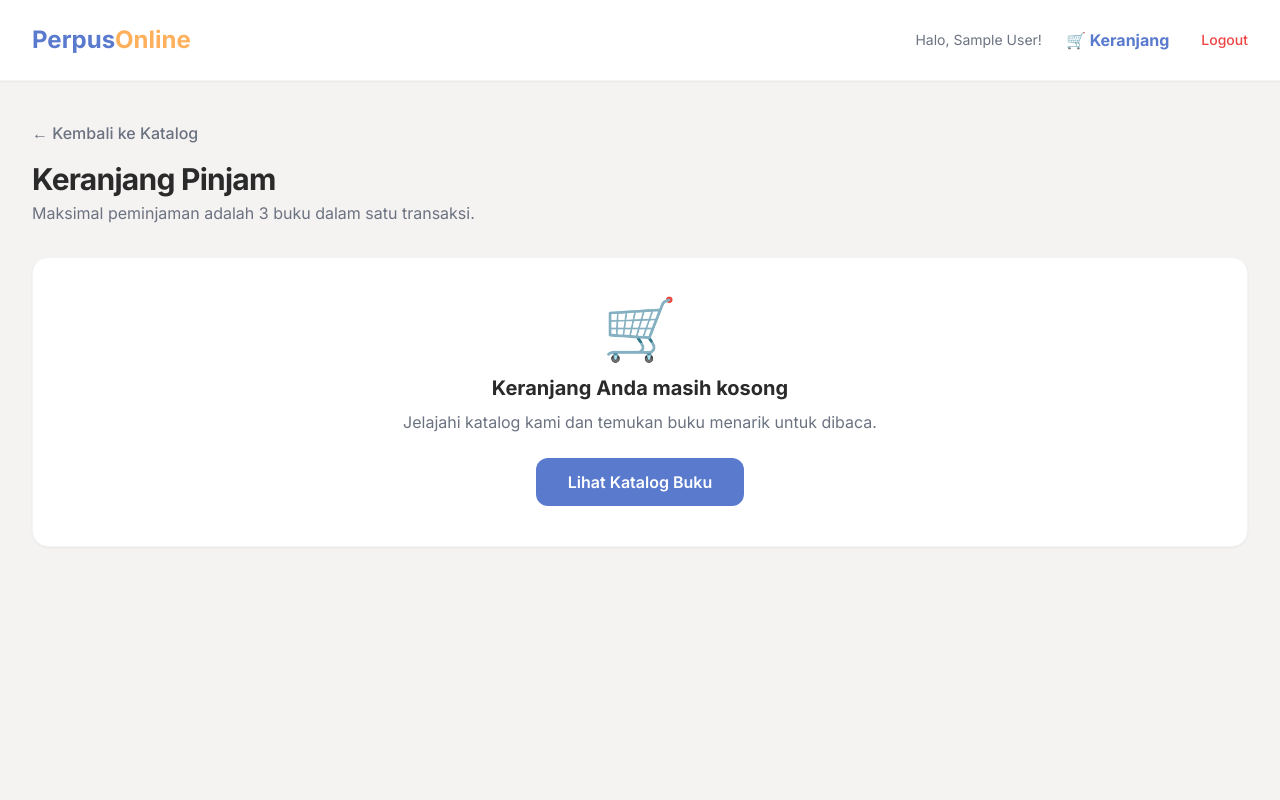
After one commit to MuhammadRioAprilianto/perpus-online, a PHP site: the page made by app/views/cart/index.php in a window 1280 px wide. The commit adds this page. Run offline with PHP 8.4, Linux system fonts and the light colour scheme; the template is opened without the code that fills it, so the values that code supplies are empty; the visitor is signed in with stand-in values (Sample User, id 1); some libraries are stand-ins or nearby versions.

Commit message:
configurasi chart

```diff
--- /dev/null
+++ b/app/views/cart/index.php
@@ -0,0 +1,130 @@
+<!DOCTYPE html>
+<html lang="id">
+<head>
+    <meta charset="UTF-8">
+    <meta name="viewport" content="width=device-width, initial-scale=1.0">
+    <title>Keranjang Pinjam - Perpus Online</title>
+    <script src="https://cdn.tailwindcss.com"></script>
+    <script>
+        tailwind.config = { theme: { extend: { colors: { base: '#F5F2F2', main: '#2B2A2A', primary: '#5A7ACD', accent: '#FEB05D', } } } }
+    </script>
+    <style>@import url('https://fonts.googleapis.com/css2?family=Inter:wght@400;500;600;700&display=swap'); body { font-family: 'Inter', sans-serif; }</style>
+</head>
+<body class="bg-base text-main antialiased selection:bg-primary selection:text-white flex flex-col min-h-screen">
+
+    <nav class="bg-white shadow-sm border-b border-gray-100 sticky top-0 z-50">
+        <div class="max-w-7xl mx-auto px-4 sm:px-6 lg:px-8 h-20 flex items-center justify-between">
+            <a href="/perpus-online/public/" class="font-bold text-2xl text-primary">
+                Perpus<span class="text-accent">Online</span>
+            </a>
+            <div class="flex items-center gap-4">
+                <span class="text-sm text-gray-500 mr-2 hidden md:block">Halo, <?= htmlspecialchars($_SESSION['user_name']) ?>!</span>
+                <a href="/perpus-online/public/cart" class="text-primary font-bold relative flex items-center gap-2">🛒 Keranjang</a>
+                <a href="/perpus-online/public/logout" class="ml-4 text-red-500 hover:text-red-700 font-medium transition-colors text-sm">Logout</a>
+            </div>
+        </div>
+    </nav>
+
+    <main class="flex-1 max-w-7xl mx-auto px-4 sm:px-6 lg:px-8 py-10 w-full">
+
+        <div class="mb-8">
+            <a href="/perpus-online/public/" class="text-gray-500 hover:text-primary mb-4 inline-block font-medium transition-colors">
+                &larr; Kembali ke Katalog
+            </a>
+            <h1 class="text-3xl font-bold tracking-tight">Keranjang Pinjam</h1>
+            <p class="text-gray-500 mt-1">Maksimal peminjaman adalah 3 buku dalam satu transaksi.</p>
+        </div>
+
+        <?php if(isset($_GET['status'])): ?>
+            <?php if($_GET['status'] == 'added'): ?>
+                <div class="mb-6 p-4 bg-green-50 text-green-700 rounded-xl border border-green-100">Buku berhasil ditambahkan ke keranjang!</div>
+            <?php elseif($_GET['status'] == 'removed'): ?>
+                <div class="mb-6 p-4 bg-blue-50 text-blue-700 rounded-xl border border-blue-100">Buku dihapus dari keranjang.</div>
+            <?php endif; ?>
+        <?php endif; ?>
+
+        <div class="flex flex-col lg:flex-row gap-8">
+
+            <div class="flex-1 space-y-4">
+                <?php if(empty($cartItems)): ?>
+                    <div class="bg-white rounded-2xl shadow-sm border border-gray-100 p-10 text-center flex flex-col items-center justify-center">
+                        <span class="text-6xl mb-4">🛒</span>
+                        <h3 class="text-xl font-bold text-main mb-2">Keranjang Anda masih kosong</h3>
+                        <p class="text-gray-500 mb-6">Jelajahi katalog kami dan temukan buku menarik untuk dibaca.</p>
+                        <a href="/perpus-online/public/" class="bg-primary hover:bg-opacity-90 text-white px-8 py-3 rounded-xl font-semibold transition-all hover:-translate-y-1">Lihat Katalog Buku</a>
+                    </div>
+                <?php else: ?>
+                    <?php foreach($cartItems as $item): ?>
+                        <div class="bg-white rounded-2xl shadow-sm border border-gray-100 p-4 flex gap-4 items-center transition-all hover:shadow-md">
+
+                            <div class="w-20 h-28 bg-base rounded-xl overflow-hidden flex-shrink-0">
+                                <?php if($item['cover_image']): ?>
+                                    <img src="/perpus-online/public/uploads/books/<?= htmlspecialchars($item['cover_image']) ?>" class="w-full h-full object-cover">
+                                <?php else: ?>
+                                    <div class="w-full h-full flex items-center justify-center text-xs text-gray-400">No Cover</div>
+                                <?php endif; ?>
+                            </div>
+
+                            <div class="flex-1">
+                                <h3 class="font-bold text-lg text-main line-clamp-1"><?= htmlspecialchars($item['title']) ?></h3>
+                                <p class="text-sm text-gray-500">oleh <?= htmlspecialchars($item['author']) ?></p>
+                            </div>
+
+                            <div class="pr-2">
+                                <a href="/perpus-online/public/cart/remove?id=<?= $item['cart_id'] ?>"
+                                   onclick="return confirm('Hapus buku ini dari keranjang?')"
+                                   class="w-10 h-10 bg-red-50 text-red-500 rounded-xl flex items-center justify-center hover:bg-red-500 hover:text-white transition-colors" title="Hapus">
+                                   🗑️
+                                </a>
+                            </div>
+                        </div>
+                    <?php endforeach; ?>
+                <?php endif; ?>
+            </div>
+
+            <?php if(!empty($cartItems)): ?>
+            <div class="w-full lg:w-96">
+                <div class="bg-white rounded-2xl shadow-sm border border-gray-100 p-6 sticky top-28">
+                    <h2 class="text-xl font-bold text-main mb-4 border-b border-gray-100 pb-4">Ringkasan Peminjaman</h2>
+
+                    <div class="flex justify-between items-center mb-2">
+                        <span class="text-gray-500">Total Buku</span>
+                        <span class="font-bold text-lg text-main"><?= count($cartItems) ?> Buku</span>
+                    </div>
+
+                    <?php
+                        $depositPerBuku = 50000;
+                        $totalDeposit = count($cartItems) * $depositPerBuku;
+                    ?>
+                    <div class="flex justify-between items-center mb-6">
+                        <span class="text-gray-500">Biaya Deposit/Jaminan</span>
+                        <span class="font-bold text-lg text-primary">Rp <?= number_format($totalDeposit, 0, ',', '.') ?></span>
+                    </div>
+
+                    <div class="bg-blue-50 text-blue-700 text-xs p-3 rounded-xl mb-6">
+                        Deposit akan dikembalikan penuh saat buku dikembalikan tepat waktu tanpa kerusakan.
+                    </div>
+
+                    <form action="/perpus-online/public/checkout" method="POST" class="space-y-4">
+                        <div class="space-y-2">
+                            <label for="pickup_date" class="block font-semibold text-sm text-gray-700">Tanggal Rencana Ambil <span class="text-red-500">*</span></label>
+                            <input type="date" id="pickup_date" name="pickup_date" required min="<?= date('Y-m-d') ?>"
+                                class="w-full px-4 py-3 rounded-xl border border-gray-200 focus:outline-none focus:ring-2 focus:ring-primary/50 focus:border-primary transition-colors bg-gray-50 focus:bg-white text-sm">
+                        </div>
+
+                        <input type="hidden" name="deposit_amount" value="<?= $totalDeposit ?>">
+
+                        <button type="submit" class="w-full bg-accent hover:bg-opacity-90 text-white font-semibold py-3.5 rounded-xl shadow-sm shadow-accent/30 transition-all duration-300 transform hover:-translate-y-1 mt-2 flex justify-center items-center gap-2">
+                            Lanjut ke Pembayaran &rarr;
+                        </button>
+                    </form>
+
+                </div>
+            </div>
+            <?php endif; ?>
+
+        </div>
+    </main>
+
+</body>
+</html>
```
Also changed, not shown: app/config/routes.php (+6 -1 lines), app/controllers/CartController.php (added, +81 -0 lines), app/models/Cart.php (added, +50 -0 lines), app/views/home/index.php (+19 -1 lines).
